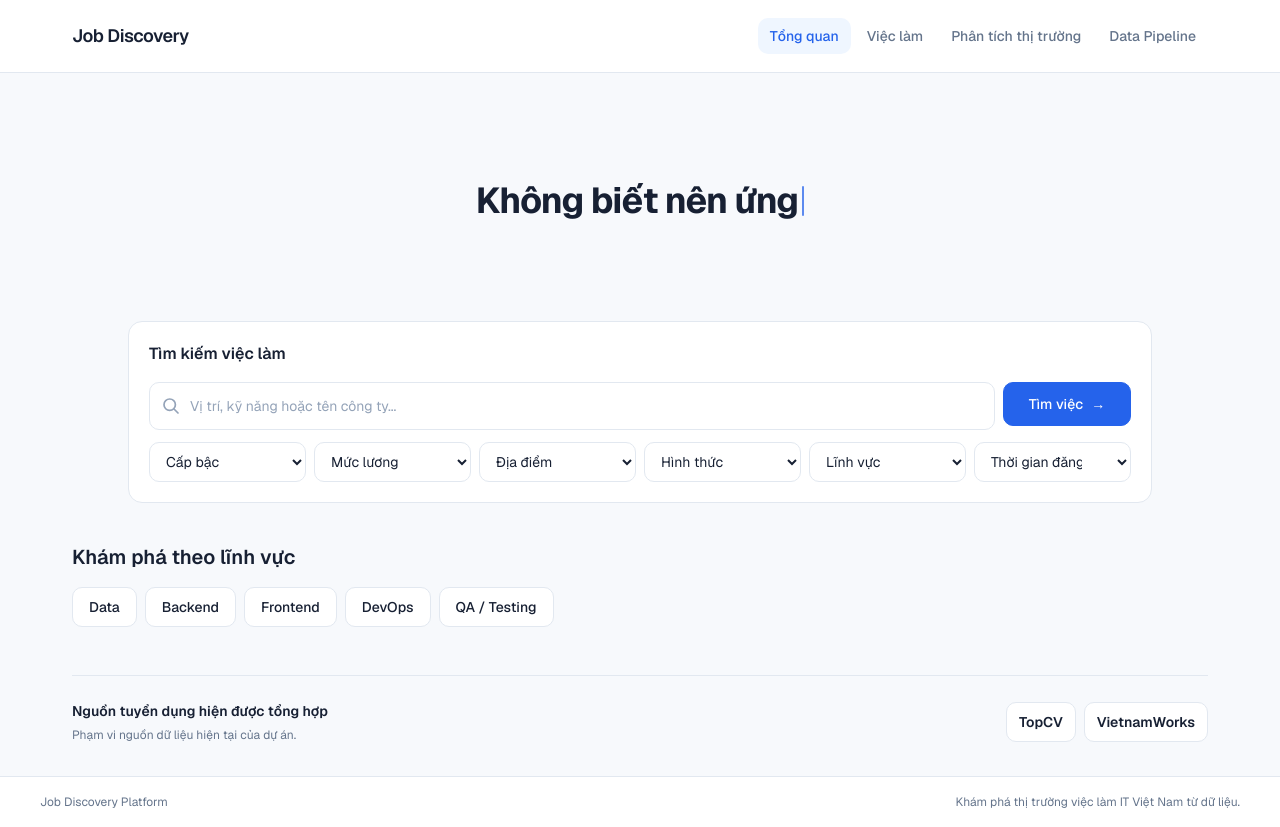
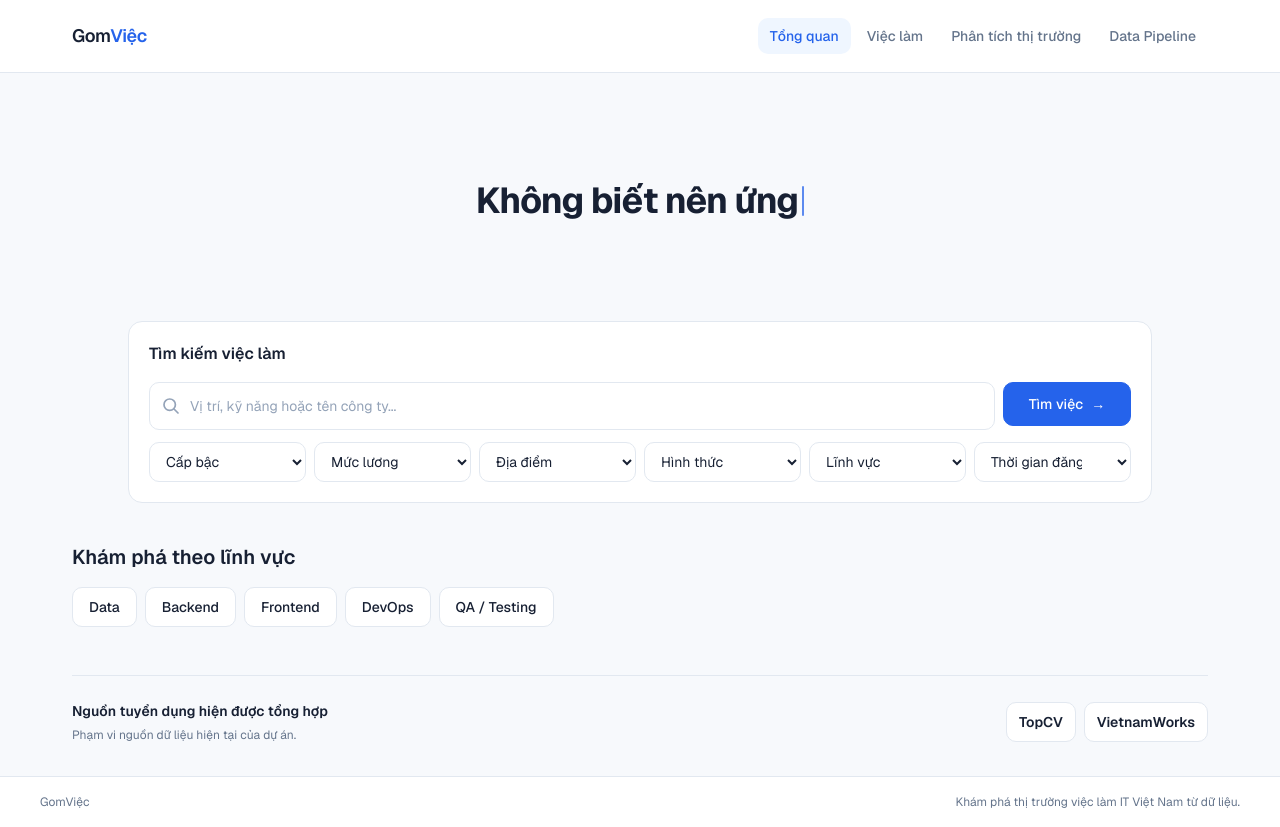
Before and after one commit to VoHoangPhucDTA/job-discovery-platform, a Next.js app in the folder frontend/: page / in a window 1280 px wide. Built offline with nearby package versions, Linux system fonts and the light colour scheme.

Commit message:
Update GomViec brand in app-shell.tsx

```diff
--- a/frontend/app/components/shell/app-shell.tsx
+++ b/frontend/app/components/shell/app-shell.tsx
@@ -16,10 +16,10 @@ function Brand() {
     <Link
       href="/"
       className="flex shrink-0 items-center gap-2.5 rounded-md outline-offset-4"
-      aria-label="Job Discovery Platform - về trang tổng quan"
+      aria-label="GomViệc - về trang tổng quan"
     >
       <span className="text-lg font-semibold tracking-tight text-foreground">
-        Job Discovery
+        Gom<span className="text-primary">Việc</span>
       </span>
     </Link>
   );
@@ -165,7 +165,7 @@ export function AppShell({ children }: { children: ReactNode }) {
 
       <footer className="border-t border-border bg-surface px-4 py-4 sm:px-6 lg:px-8">
         <div className="mx-auto flex w-full max-w-content flex-col gap-1 text-small text-muted-foreground sm:flex-row sm:items-center sm:justify-between">
-          <span>Job Discovery Platform</span>
+          <span>GomViệc</span>
           <span>Khám phá thị trường việc làm IT Việt Nam từ dữ liệu.</span>
         </div>
       </footer>
```
